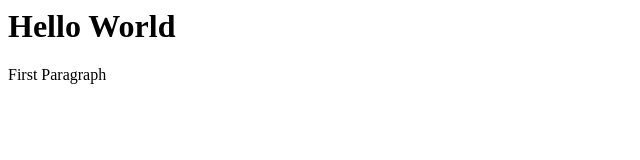
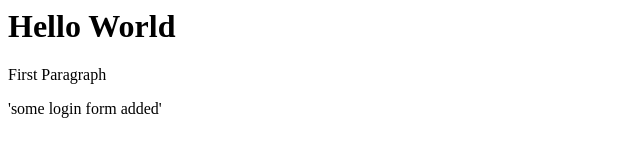
Before and after one commit to XiangWu1911/20210827, a plain HTML site: page index.html in a window 1280 px wide. Shown: the whole page, without its empty margins (0-640 px from the left). Drawn offline with Linux system fonts and the light colour scheme.

Commit message:
Add login form

```diff
--- a/index.html
+++ b/index.html
@@ -1,2 +1,3 @@
 <h1>Hello World</h1>
 <p>First Paragraph</p>
+<div>'some login form added'</div>
```
Also changed, not shown: login.html (added, +1 -0 lines).
